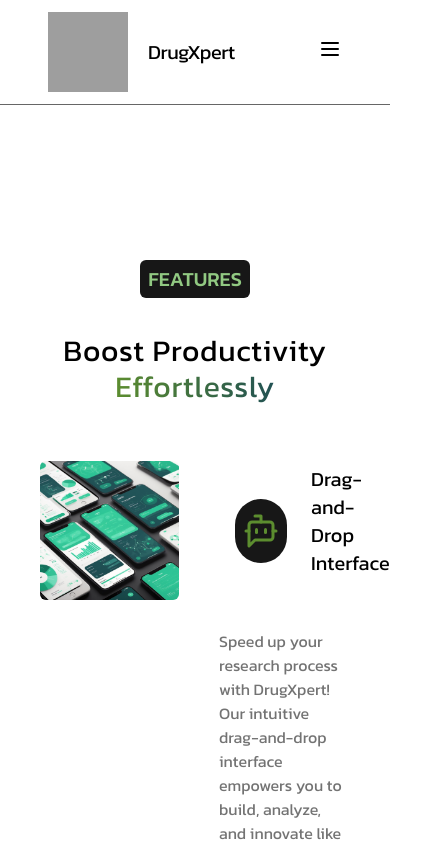
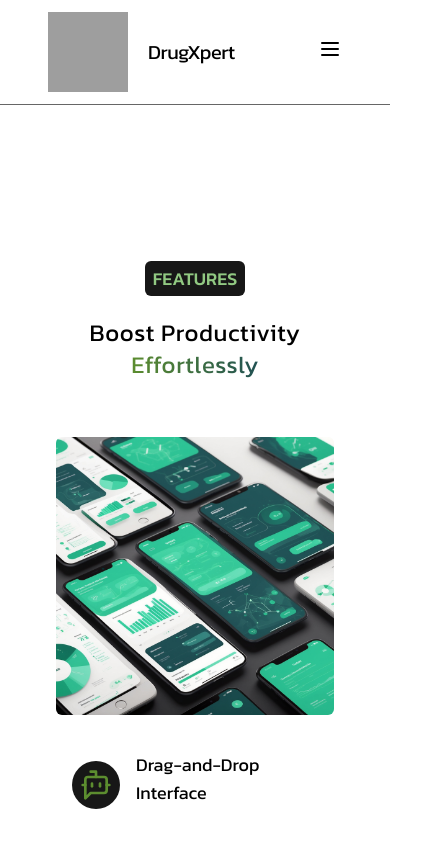
Before and after one commit to I-A-N-Desenvolvimento-de-Software-LTDA/DrugXpert-website, a React (Vite) app: page /features in a window 390 px wide. Shown: the top 844 px of the page, 433 px wide, since content can reach past the window. Built offline with nearby package versions, Linux system fonts and the light colour scheme; grey boxes are pictures that could not be loaded.

Commit message:
Features Page Responsive

```diff
--- a/src/components/Features/FeaturesPage.jsx
+++ b/src/components/Features/FeaturesPage.jsx
@@ -2,12 +2,12 @@ import { featuresPage } from "../../constants";
 
 const FeaturesPage = () => {
   return (
-    <div className="relative mt-20 ">
+    <div className="relative mt-20 px-4 sm:px-6 lg:px-8">
       <div className="text-center">
-        <span className="bg-neutral-900 text-[#91c982] rounded-md h-6 text-xl font-medium px-2 py-1 uppercase">
+        <span className="bg-neutral-900 text-[#91c982] rounded-md h-6 text-lg sm:text-xl font-medium px-2 py-1 uppercase">
           Features
         </span>
-        <h2 className="text-3xl sm:text-5xl lg:text-6xl mt-10 lg:mt-20 tracking-wide">
+        <h2 className="text-2xl sm:text-4xl lg:text-5xl mt-6 sm:mt-10 lg:mt-20 tracking-wide">
           Boost Productivity{" "}
           <span className="bg-gradient-to-r from-[#5c8d2f] to-[#215153] text-transparent bg-clip-text">
             Effortlessly
@@ -18,25 +18,27 @@ const FeaturesPage = () => {
         {featuresPage.map((feature, index) => (
           <div
             key={index}
-            className={`flex w-full sm:w-1/2 lg:w-full lg:items-center ${
-              index % 2 === 0 ? "flex-row" : "flex-row-reverse"
+            className={`flex flex-col sm:flex-row w-full sm:w-1/2 lg:w-full lg:items-center ${
+              index % 2 === 0 ? "lg:flex-row" : "lg:flex-row-reverse"
             }`}
           >
-            <div className="w-1/2 p-4">
+            <div className="w-full sm:w-1/2 p-4">
               <img
                 src={feature.image || 'default-image.png'}
                 alt={feature.text}
                 className="w-full h-auto rounded-md"
               />
             </div>
-            <div className="w-1/2 p-4">
+            <div className="w-full sm:w-1/2 p-4">
               <div className="flex items-center">
-                <div className="flex mx-6 h-16 w-16 p-2 bg-neutral-900 text-[#5c8d2f] justify-center items-center rounded-full">
+                <div className="flex mx-4 h-12 w-12 sm:h-16 sm:w-16 p-2 bg-neutral-900 text-[#5c8d2f] justify-center items-center rounded-full">
                   {feature.icon}
                 </div>
-                <h5 className="mt-1 mb-6 text-xl">{feature.text}</h5>
+                <h5 className="mt-1 mb-4 sm:mb-6 text-lg sm:text-xl">
+                  {feature.text}
+                </h5>
               </div>
-              <p className="text-md p-2 mb-20 mt-5 text-neutral-500">
+              <p className="text-sm sm:text-md p-2 mb-10 sm:mb-20 mt-5 text-neutral-500">
                 {feature.description}
               </p>
             </div>
```
